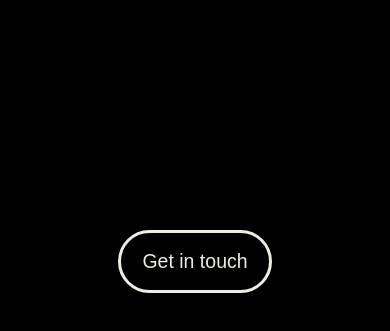
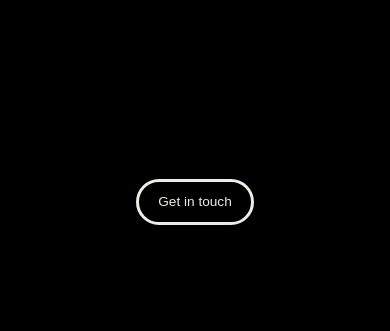
Before and after one commit to ThomasMould/Thomasmould, a plain HTML site: page index.html in a window 390 px wide. Shown: the part 467-798 px from the top of the page. Drawn offline with Linux system fonts and the light colour scheme.

Commit message:
Update all files and replace old ones

```diff
--- a/styles.css
+++ b/styles.css
@@ -32,7 +32,7 @@ body, html {
 
 .get-in-touch-link {
     position: fixed;
-    bottom: 10vh; /* 10% of the viewport height from the bottom */
+    bottom: 18vh; /* 10% of the viewport height from the bottom */
     text-decoration: none;
     z-index: 2; /* Ensure the link is above other content */
     width: 100%; /* Ensure the link container takes full width */
@@ -44,7 +44,7 @@ body, html {
 .get-in-touch {
     padding: 1.4vh 1.2vw; /* Increased padding */
     font-size: 0.8vw; /* Smaller font size */
-    font-weight: 300; /* Lato Light */
+    font-weight: 400; /* Lato Light */
     color: #EEECE3; /* White text */
     background-color: #000; /* Black background */
     border: 3px solid #EEECE3; /* Fixed border width */
@@ -58,7 +58,7 @@ body, html {
 }
 
 .get-in-touch:hover {
-    background-color: #fff; /* White background on hover */
+    background-color: #EEECE3; /* White background on hover */
     color: #000; /* Black text on hover */
 }
 
@@ -80,7 +80,7 @@ body, html {
         padding: 8%; /* Adjust padding for very small screens */
     }
     .get-in-touch {
-        font-size: 5vw; /* Adjust button font size for very small screens */
-        padding: 2vh 5.5vw; /* Adjust padding for very small screens */
+        font-size: 3.5vw; /* Adjust button font size for very small screens */
+        padding: 1.5vh 5vw; /* Adjust padding for very small screens */
     }
 }
```
